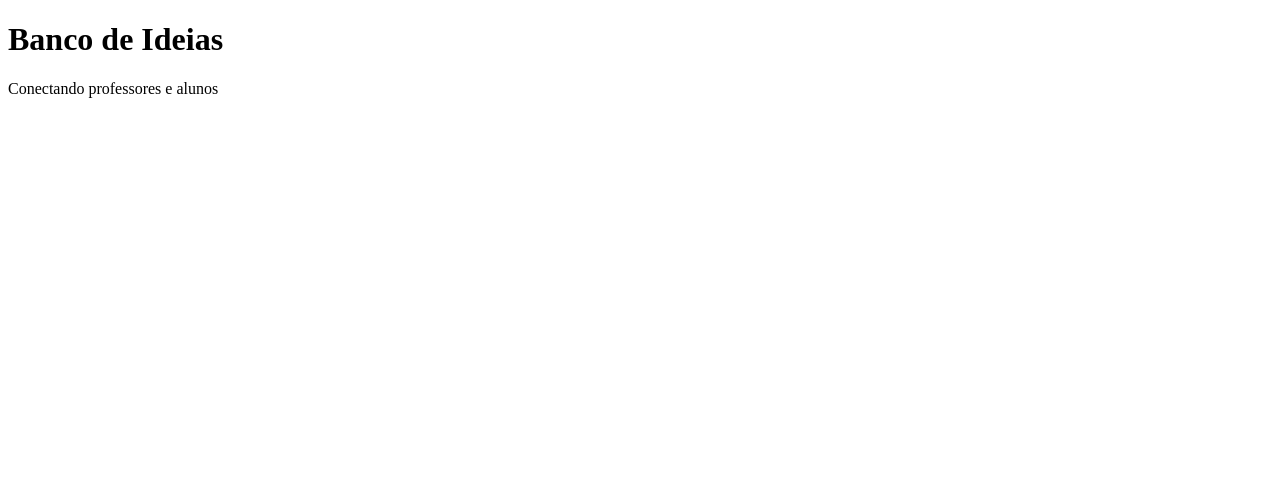
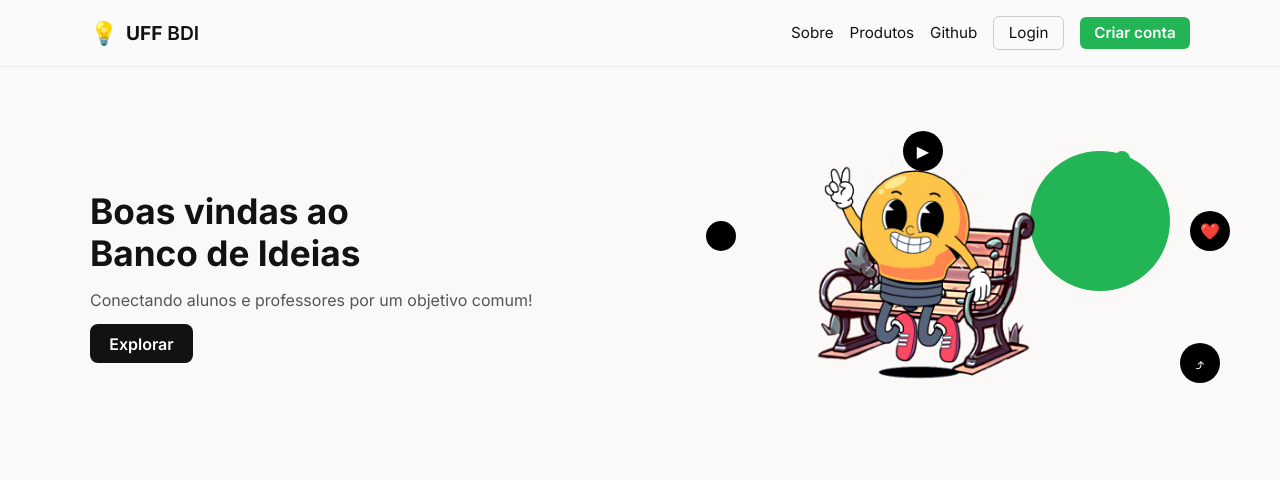
Before and after one commit to ThalesFS/banco-de-ideias, a plain HTML site: page index.html in a window 1280 px wide. Drawn offline with Linux system fonts and the light colour scheme.

Commit message:
Só o começo (THML e CSS da landing page)

```diff
--- a/index.html
+++ b/index.html
@@ -1,12 +1,46 @@
 <!DOCTYPE html>
-<html lang="pt-br">
+<html lang="pt-BR">
 <head>
-    <meta charset="UTF-8">
-    <meta name="viewport" content="width=device-width, initial-scale=1.0">
-    <title>Banco de Ideias</title>
+  <meta charset="UTF-8" />
+  <meta name="viewport" content="width=device-width,initial-scale=1.0" />
+  <title>Banco de Ideias — UFF</title>
+  <link href="https://fonts.googleapis.com/css2?family=Inter:wght@400;600;700&display=swap" rel="stylesheet">
+  <link rel="stylesheet" href="style.css">
 </head>
 <body>
-    <h1>Banco de Ideias</h1>
-    <p>Conectando professores e alunos</p>
+  <header class="navbar">
+    <div class="container nav-inner">
+      <div class="logo">
+        <span class="icon">💡</span>
+        <span class="brand"><strong>UFF</strong> BDI</span>
+      </div>
+      <nav class="menu">
+        <a href="#sobre">Sobre</a>
+        <a href="#produtos">Produtos</a>
+        <a href="https://github.com" target="_blank">Github</a>
+        <a href="#" class="btn-outline">Login</a>
+        <a href="#" class="btn-primary">Criar conta</a>
+      </nav>
+    </div>
+  </header>
+
+  <main class="hero">
+    <div class="container hero-inner">
+      <div class="hero-text">
+        <h1>Boas vindas ao<br>Banco de Ideias</h1>
+        <p>Conectando alunos e professores por um objetivo comum!</p>
+        <a href="#explorar" class="btn-dark">Explorar</a>
+      </div>
+      <div class="hero-img">
+        <img src="bancodeideiaslogo.png" alt="Mascote Banco de Ideias sentado em um banco" />
+        <div class="circle circle-green"></div>
+        <div class="circle circle-black"></div>
+        <div class="circle circle-green small"></div>
+        <div class="icon-bubble">❤️</div>
+        <div class="icon-bubble">⤴</div>
+        <div class="icon-bubble">▶</div>
+      </div>
+    </div>
+  </main>
 </body>
 </html>
--- /dev/null
+++ b/style.css
@@ -0,0 +1,135 @@
+:root {
+  --primary:#22b455;
+  --dark:#121212;
+  --gray:#555;
+  --bg:#faf9f7;
+  font-family:"Inter", sans-serif;
+}
+
+* { box-sizing:border-box; margin:0; padding:0; }
+body { background:var(--bg); color:var(--dark); }
+
+.navbar {
+  padding:1rem 0;
+  border-bottom:1px solid #eee;
+  background:#fafafa;
+}
+.container {
+  width:90%;
+  max-width:1100px;
+  margin:0 auto;
+}
+.nav-inner {
+  display:flex;
+  justify-content:space-between;
+  align-items:center;
+}
+.logo {
+  display:flex;
+  align-items:center;
+  font-weight:600;
+  font-size:1.2rem;
+}
+.logo .icon { font-size:1.4rem; margin-right:.5rem; }
+.menu {
+  display:flex;
+  gap:1rem;
+  align-items:center;
+}
+.menu a {
+  text-decoration:none;
+  color:var(--dark);
+  font-size:.95rem;
+}
+.btn-outline {
+  padding:.4rem .9rem;
+  border:1px solid #ccc;
+  border-radius:6px;
+}
+.btn-primary {
+  padding:.4rem .9rem;
+  background:var(--primary);
+  color:#fff !important;
+  border-radius:6px;
+  font-weight:600;
+}
+
+.hero {
+  padding:4rem 0;
+}
+.hero-inner {
+  display:flex;
+  align-items:center;
+  justify-content:space-between;
+  flex-wrap:wrap;
+  gap:2rem;
+}
+.hero-text {
+  flex:1;
+  min-width:260px;
+}
+.hero-text h1 {
+  font-size:2.2rem;
+  font-weight:700;
+  margin-bottom:1rem;
+}
+.hero-text p {
+  color:var(--gray);
+  margin-bottom:1.5rem;
+}
+.btn-dark {
+  background:var(--dark);
+  color:#fff;
+  padding:.6rem 1.2rem;
+  border-radius:8px;
+  text-decoration:none;
+  font-weight:600;
+}
+.hero-img {
+  position:relative;
+  flex:1;
+  display:flex;
+  justify-content:center;
+}
+.hero-img img {
+  max-width:280px;
+  position:relative;
+  z-index:2;
+}
+
+.circle {
+  position:absolute;
+  border-radius:50%;
+}
+.circle-green {
+  background:var(--primary);
+  width:140px; height:140px;
+  top:20px; right:20px;
+  z-index:1;
+}
+.circle-black {
+  background:#000;
+  width:30px; height:30px;
+  top:90px; left:50px;
+  z-index:1;
+}
+.circle.small {
+  width:16px; height:16px;
+  bottom:10px; right:60px;
+}
+
+.icon-bubble {
+  position:absolute;
+  background:#000;
+  color:#fff;
+  width:40px; height:40px;
+  border-radius:50%;
+  display:flex;
+  align-items:center;
+  justify-content:center;
+  font-size:1rem;
+  z-index:3;
+}
+.icon-bubble:nth-child(4) { top:20px; right:0; }
+.icon-bubble:nth-child(5) { top:80px; right:-40px; }
+.icon-bubble:nth-child(6) { bottom:30px; right:-30px; }
```
Also changed, not shown: bancodeideiaslogo.png (added).
